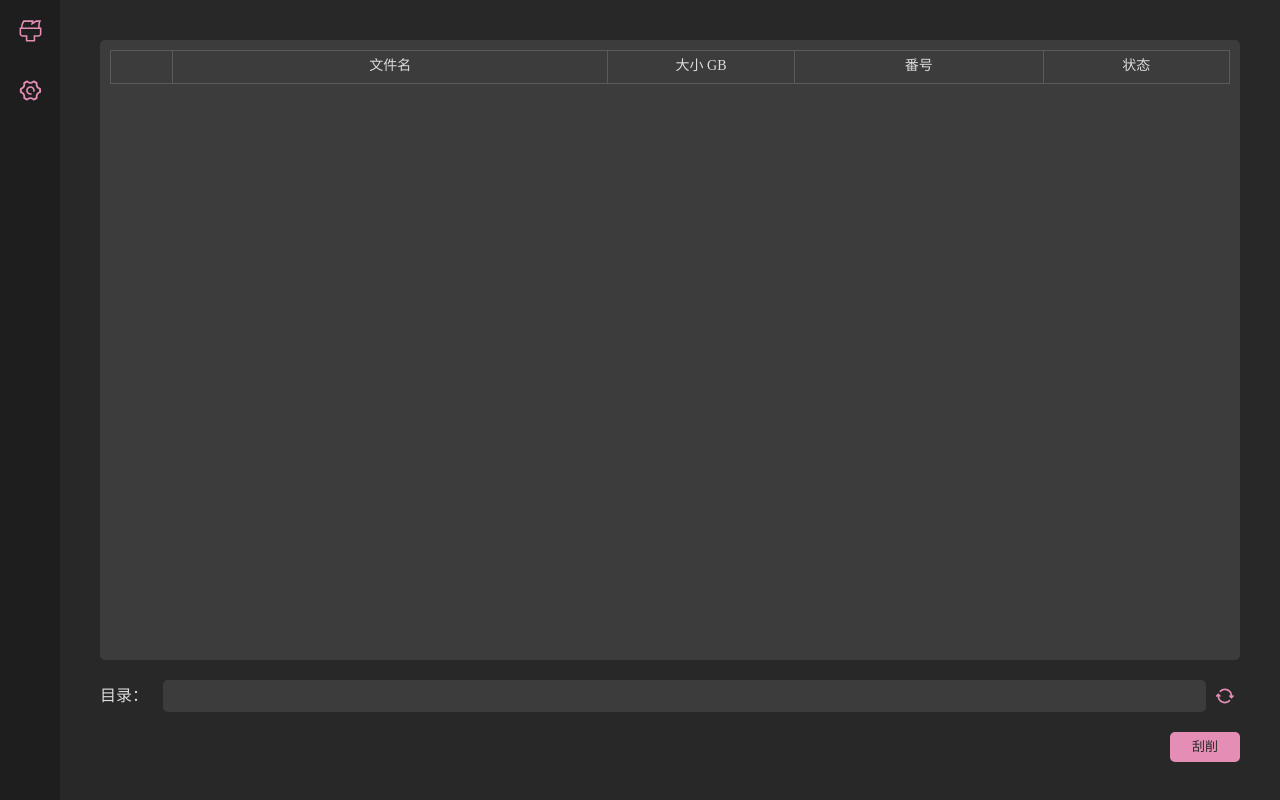
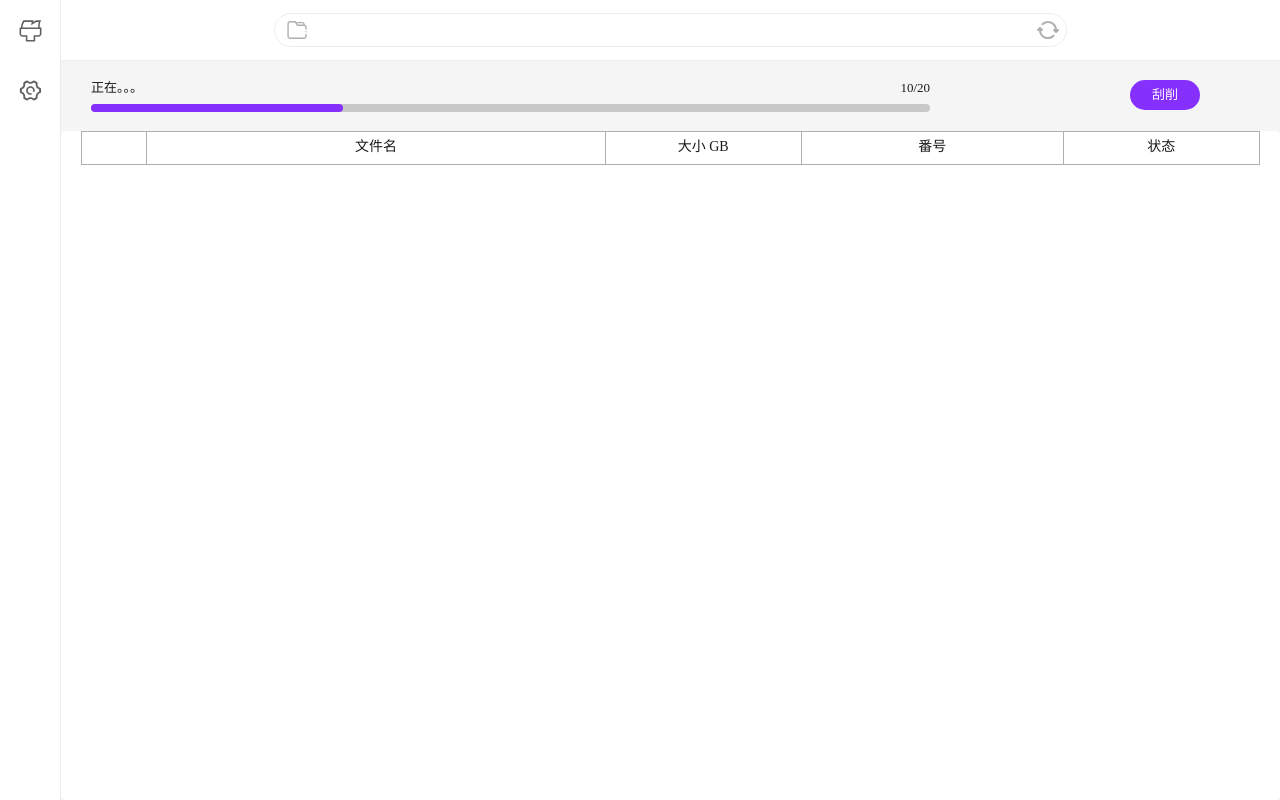
Before and after one commit to gogofishman/JapaneseLearning-Capture, a plain HTML site: page gui/window.html in a window 1280 px wide. Drawn offline with Linux system fonts and the light colour scheme.

Commit message:
ui大改

```diff
--- a/gui/subWindow.css
+++ b/gui/css_sub/subWindow.css
@@ -18,7 +18,7 @@
     width: 300px;
     border-radius: 10px;
     padding: 20px 30px 20px 30px;
-    background-color: var(--color-background-main-light2);
+    background-color: var(--color-background-alter2);
     z-index: 999;
 
     & #dialogBox-container-text{
@@ -35,7 +35,7 @@
     height: 180px;
     border-radius: 10px;
     padding: 20px 30px 20px 30px;
-    background-color: var(--color-background-main-light2);
+    background-color: var(--color-background-alter2);
 
     & .long-input {
         width: 250px;
--- /dev/null
+++ b/gui/css_sub/tab_scrape.css
@@ -0,0 +1,198 @@
+/*整个刮削界面*/
+.main-scrape-container {
+    display: flex;
+    flex-direction: column;
+    height: 100%;
+    box-sizing: border-box;
+
+    border-left: var(--border-width) solid var(--color-background-alter2);
+    background-color: var(--color-background);
+}
+
+/*顶部条*/
+.top-container {
+    width: 100%;
+    height: 60px;
+    border-bottom: var(--border-width) solid var(--color-background-alter2);
+
+    & .input-path-container {
+        height: 100%;
+        display: flex;
+        align-items: center;
+        justify-content: center;
+    }
+}
+
+/*路径输入编辑框*/
+.input-path-container-line {
+    width: 65%;
+    position: relative;
+
+    & #input-path {
+        width: 100%;
+        height: 34px;
+        box-sizing: border-box;
+        border-radius: 50px;
+        background-color: var(--color-background);
+        border: var(--border-width) solid var(--color-background-alter2);
+        text-align: left;
+        padding: 0 40px 0 43px;
+
+        &:focus {
+            border: var(--border-width) solid var(--color-icon-strong);
+            outline: none;
+        }
+    }
+
+    & .input-path-icon {
+        position: absolute;
+        top: 0;
+        left: 6px;
+        box-sizing: border-box;
+        height: 100%;
+        padding: 6px;
+        fill: var(--color-background-alter4);
+    }
+
+    & #refresh-button {
+        position: absolute;
+        top: 0;
+        right: 2px;
+        box-sizing: border-box;
+        height: 100%;
+        padding: 5px;
+        cursor: pointer;
+        transition: fill 0.1s, transform 0.3s;
+        fill: var(--color-background-alter4);
+
+        &:hover {
+            fill: var(--color-icon-strong);
+        }
+    }
+}
+
+
+/*控制台和表格区域*/
+.control-and-table {
+    flex: 1;
+    background-color: var(--color-background-alter1);
+    display: flex;
+    flex-direction: column;
+}
+
+/*控制台*/
+.control-container {
+    padding: 0 20px 0 20px;
+    height: 70px;
+    display: flex;
+    align-items: center;
+
+    & .control-button-container {
+        width: 250px;
+        height: 2em;
+        padding: 0 60px 0 10px;
+        display: flex;
+        justify-content: space-between;
+    }
+}
+
+/*进度条*/
+.progress-bar-container {
+    flex: 1;
+    display: flex;
+    flex-direction: column;
+    justify-content: center;
+    padding: 0 10px 0 10px;
+
+    & .progress-bar-text-container {
+        width: 100%;
+        display: flex;
+        align-items: center;
+        justify-content: space-between;
+        font-size: 13px;
+    }
+
+    & .progress-bar {
+        width: 100%;
+        margin-top: 10px;
+
+        & .progress-bar-background {
+            width: 100%;
+            height: 8px;
+            background-color: var(--color-background-alter3);
+            border-radius: 5px;
+        }
+
+        & .progress-bar-top {
+            width: 30%;
+            height: 100%;
+            background-color: var(--color-icon-strong);
+            border-radius: 5px;
+            transition: all .2s;
+        }
+    }
+}
+
+
+.table-container {
+    flex: 1;
+    padding: 0 20px 0 20px;
+    border-radius: 5px;
+    background-color: var(--color-background);
+    overflow-y: auto;
+}
+
+/*表格*/
+table {
+    border-collapse: collapse;
+    width: 100%;
+    user-select: text;
+
+    & thead {
+        text-align: center;
+        font-size: 14px;
+    }
+
+    & tbody {
+        text-align: left;
+        font-size: 14px;
+    }
+
+    & input {
+        margin: 0;
+        box-sizing: border-box;
+        background-color: var(--color-background-alter2);
+        width: 100%;
+        text-align: left;
+        border-radius: 0;
+        border: none;
+
+        &:focus {
+            border: none;
+            outline: none;
+        }
+    }
+
+    & .table-checkbox {
+        height: 12px;
+        transform: translateY(2px);
+
+        & .table-checkbox-icon {
+            fill: var(--color-text);
+
+            &.checkbox-selected {
+                fill: var(--color-icon);
+            }
+        }
+
+        &:hover .table-checkbox-icon {
+            fill: var(--color-icon-strong);
+        }
+    }
+}
+
+th, td {
+    border: 1px solid var(--color-background-alter4); /* 单元格边框 */
+    padding: 8px; /* 单元格内边距 */
+    height: 16px;
+}
--- a/gui/style.css
+++ b/gui/style.css
@@ -1,15 +1,22 @@
 * {
-    --color-background-main: #1e1e1e;
-    --color-background-main-light: #323232;
-    --color-background-main-light1: rgb(40, 40, 40);
-    --color-background-main-light2: #3c3c3c;
-    --color-background-main-light3: #5a5a5a;
+    --color-tip: #8630fe;
+    --color-tip-light: #9e5afd;
+    --color-tip-strong: #561fa2;
 
-    --color-icon-main: #E58EB5;
-    --color-icon-main-light: #f3d3e1;
+    --color-background: #ffffff;
+    --color-background-alter1: rgb(245, 245, 245);
+    --color-background-alter2: rgb(237, 237, 237);
+    --color-background-alter3: rgb(200, 200, 200);
+    --color-background-alter4: rgb(175, 175, 175);
 
-    --color-text-main: #dcdcdc;
+    --color-icon: rgb(95, 95, 95);
+    --color-icon-strong: var(--color-tip);
+
+    --color-text: rgb(25, 25, 25);
     --color-text-black: #282828;
+    --color-text-white: #ffffff;
+
+    --border-width: 1.5px;
 }
 
 .state-none {
@@ -22,22 +29,20 @@
 
 body, html {
     height: 100%;
-    min-width: 650px;
-    min-height: 450px;
 }
 
 body {
-    background-color: var(--color-background-main);
+    background-color: var(--color-background);
     overflow-wrap: break-word;
     user-select: none;
-    color: var(--color-text-main);
+    color: var(--color-text);
 }
 
 .container {
     display: flex;
     height: 100%;
     overflow: hidden;
-    fill: var(--color-icon-main);
+    fill: var(--color-icon);
 }
 
 .tab-container {
@@ -54,176 +59,41 @@ body {
         display: flex;
         justify-content: center;
         align-items: center;
+        position: relative;
 
         & .tab-icon {
             width: 50%;
             height: 50%;
+            z-index: 2;
         }
 
         &.selected {
-            fill: var(--color-icon-main-light);
+            fill: var(--color-icon-strong);
+
+            & .tab-icon-selected {
+                border-radius: 8px;
+                z-index: 1;
+                width: 75%;
+                height: 75%;
+                position: absolute;
+                background-color: var(--color-background-alter2);
+            }
         }
     }
 }
 
 .main-container {
     flex: 1;
-    background-color: var(--color-background-main-light1);
+    background-color: var(--color-background-alter1);
 
     & .main-container-tabView {
         height: 100%;
     }
 }
 
-/*刮削界面*/
-.main-scrape-container {
-    display: flex;
-    flex-direction: column;
-    height: 100%;
-    box-sizing: border-box;
-    padding: 40px 40px 20px 40px;
-}
-
-.table-container {
-    flex: 1;
-    padding: 10px;
-    border-radius: 5px;
-    background-color: var(--color-background-main-light2);
-    overflow-y: auto;
-}
-
-/*表格*/
-table {
-    border-collapse: collapse;
-    width: 100%;
-    user-select: text;
-
-    & thead {
-        text-align: center;
-        font-size: 14px;
-    }
-
-    & tbody {
-        text-align: left;
-        font-size: 14px;
-    }
-
-    & input {
-        margin: 0;
-        box-sizing: border-box;
-        background-color: var(--color-background-main-light2);
-        width: 100%;
-        text-align: left;
-        border-radius: 0;
-        border: none;
-
-        &:focus {
-            border: none;
-            outline: none;
-        }
-    }
-
-    & .table-checkbox {
-        height: 12px;
-        transform: translateY(2px);
-
-        & .table-checkbox-icon {
-            fill: var(--color-text-main);
-
-            &.checkbox-selected {
-                fill: var(--color-icon-main);
-            }
-        }
-
-        &:hover .table-checkbox-icon {
-            fill: var(--color-icon-main-light);
-        }
-    }
-}
-
-th, td {
-    border: 1px solid var(--color-background-main-light3); /* 单元格边框 */
-    padding: 8px; /* 单元格内边距 */
-    height: 16px;
-}
-
-/*控制台*/
-.control-container {
-    padding-top: 20px;
-    height: 100px;
-
-    & .input-path-container {
-        width: 100%;
-        height: 2em;
-        display: flex;
-        justify-content: space-between;
-        align-items: center;
-
-        & label {
-            width: 70px;
-        }
-
-        & #refresh-button {
-            margin-left: 4px;
-            box-sizing: border-box;
-            height: 100%;
-            padding: 5px;
-            transition: all 0.1s;
-
-            &:active {
-                fill: var(--color-icon-main-light);
-            }
-        }
-    }
-
-    & #input-path {
-        border-radius: 5px;
-        width: 100%;
-        height: 100%;
-        padding: 0 10px 0 10px;
-        background-color: var(--color-background-main-light2);
-        text-align: left;
-        border: none;
-
-        &:focus {
-            border: none;
-            outline: none;
-        }
-    }
-
-    & .control-button-container {
-        width: 100%;
-        height: 2em;
-        margin-top: 20px;
-        display: flex;
-        justify-content: space-between;
-
-    }
-}
-
-/*设置界面*/
-.setting-box {
-    margin: 40px;
-
-    & .setting-box-sub {
-        margin-top: 10px;
-        padding: 10px 20px 10px 20px;
-        border-radius: 5px;
-        background-color: var(--color-background-main-light2);
-    }
-}
-
-.setting-item {
-    padding: 10px 0 10px 0;
-    height: 1em;
-    display: flex;
-    justify-content: space-between;
-    align-items: center;
-}
-
 /*控件*/
 .switch {
-    background-color: var(--color-background-main-light1);
+    background-color: var(--color-background-alter1);
     border-radius: 14px;
     box-sizing: border-box;
     display: inline-flex;
@@ -251,16 +121,16 @@ th, td {
         transition-delay: 0s;
         transition-property: all;
         z-index: 2;
-        background-color: var(--color-icon-main);
+        background-color: var(--color-icon);
     }
 
     &.switch-on {
-        background-color: var(--color-icon-main);
+        background-color: var(--color-icon);
     }
 
     &.switch-on .switch-handle {
         transform: translateX(17px);
-        background: var(--color-background-main-light2);
+        background: var(--color-background-alter2);
     }
 }
 
@@ -268,13 +138,13 @@ th, td {
     cursor: pointer;
     height: 22px;
     border-radius: 5px;
-    background-color: var(--color-background-main-light1);
-    color: var(--color-text-main);
-    border: 1px solid var(--color-background-main-light1);
+    background-color: var(--color-background-alter1);
+    color: var(--color-text);
+    border: 1px solid var(--color-background-alter1);
 
     & option {
         border-radius: 0;
-        background-color: var(--color-background-main-light1);
+        background-color: var(--color-background-alter1);
         border: 0
     }
 }
@@ -285,15 +155,20 @@ th, td {
     height: 30px;
     line-height: 30px;
     width: 70px;
-    background-color: var(--color-icon-main);
-    border-radius: 5px;
+    background-color: var(--color-tip);
+    border-radius: 50px;
     text-align: center;
     font-size: 13px;
-    color: var(--color-text-black);
+    color: var(--color-text-white);
     transition: all 0.1s;
 
+    &:hover {
+        background-color: var(--color-tip-light);
+    }
+
+
     &:active {
-        background-color: var(--color-icon-main-light);
+        background-color: var(--color-tip-strong);
     }
 }
 
@@ -301,16 +176,16 @@ th, td {
 input {
     width: 60px;
     height: 16px;
-    background-color: var(--color-background-main-light1);
-    color: var(--color-text-main);
-    border: 2px solid var(--color-background-main-light1);
+    background-color: var(--color-background-alter1);
+    color: var(--color-text);
+    border: 2px solid var(--color-background-alter1);
     border-radius: 5px;
     box-sizing: content-box;
     text-align: right;
     padding: 0 5px 0 5px;
 
     &:focus {
-        border: 2px solid var(--color-icon-main);
+        border: var(--border-width) solid var(--color-icon-strong);
         outline: none;
     }
 
@@ -326,11 +201,11 @@ input[type="number"]::-webkit-outer-spin-button {
     -webkit-appearance: none;
 }
 
-a{
-    color: var(--color-icon-main);
+a {
+    color: var(--color-icon);
 
-    &:active{
-        color: var(--color-icon-main-light);
+    &:active {
+        color: var(--color-icon-strong);
     }
 }
 
@@ -352,5 +227,5 @@ a{
 }
 
 ::-webkit-scrollbar-thumb {
-    background-color: var(--color-background-main-light3);
+    background-color: var(--color-background-alter4);
 }
--- a/gui/window.html
+++ b/gui/window.html
@@ -5,12 +5,15 @@
     <title>Title</title>
     <link rel="stylesheet" href="reset.css">
     <link rel="stylesheet" href="style.css">
-    <link rel="stylesheet" href="subWindow.css">
+    <link rel="stylesheet" href="css_sub/tab_scrape.css">
+    <link rel="stylesheet" href="css_sub/tab_setting.css">
+    <link rel="stylesheet" href="css_sub/subWindow.css">
 </head>
 <body>
 <div class="container">
     <div class="tab-container">
         <div class="tab-icon-container" connect="main-scrape">
+            <div class="tab-icon-selected"></div>
             <div class="tab-icon">
                 <svg t="1708934279888" class="icon" viewBox="0 0 1024 1024" version="1.1"
                      xmlns="http://www.w3.org/2000/svg" p-id="5730" width="100%" height="100%">
@@ -19,6 +22,7 @@
             </div>
         </div>
         <div class="tab-icon-container" connect="main-setting">
+            <div class="tab-icon-selected"></div>
             <div class="tab-icon">
                 <svg t="1708934312769" class="icon" viewBox="0 0 1024 1024" version="1.1"
                      xmlns="http://www.w3.org/2000/svg" p-id="6727" width="100%" height="100%">
@@ -33,6 +37,50 @@
         <!--        刮削-->
         <div id="main-scrape" class="main-container-tabView">
             <div class="main-scrape-container">
+                <div class="top-container">
+                    <!-- 输入路径-->
+                    <div class="input-path-container">
+                        <div class="input-path-container-line">
+                            <input id="input-path" type="text">
+                            <label for="input-path" class="input-path-icon">
+                                <svg t="1709966915485" class="icon" viewBox="0 0 1024 1024" version="1.1"
+                                     xmlns="http://www.w3.org/2000/svg" p-id="17558" width="100%" height="100%">
+                                    <path d="M895.8 592.1a32.2 32.1 0 1 0 64.4 0 32.2 32.1 0 1 0-64.4 0Z"></path>
+                                    <path d="M928 687.9c-17.8 0-32.2 14.4-32.2 32.1v80.7c0 35.3-28.7 64-64 64H192.5c-35.3 0-64-28.7-64-64V225c0-35.3 28.7-64 64-64H415l82.7 143.3c6.6 11.4 19.2 17.2 31.5 15.8h302.5c35.3 0 64 28.7 64 64v80c0 17.7 14.4 32.1 32.2 32.1s32.2-14.4 32.2-32.1c0-0.8 0-1.6-0.1-2.4v-77.5C960 329 925.1 282 876.1 264v-1c0-68.2-55.8-124-124-124H476.2l-14.8-25.7c-7.4-12.9-18-16.2-27.3-16l-0.1-0.1H192.1c-70.7 0-128 57.3-128 128v574.1c0 70.7 57.3 128 128 128h640c70.7 0 128-57.3 128-128v-76.9c0.1-0.8 0.1-1.6 0.1-2.4 0-17.7-14.4-32.1-32.2-32.1zM747.1 202.8c31.6 0 58 23.2 63.1 53.4H543.9l-30.8-53.4h234z"></path>
+                                </svg>
+                            </label>
+                            <div id="refresh-button">
+                                <svg t="1709013699284" class="icon"
+                                     viewBox="0 0 1024 1024" version="1.1"
+                                     xmlns="http://www.w3.org/2000/svg" p-id="4965" width="100%" height="100%">
+                                    <path d="M721.066667 725.333333c-59.733333 55.466667-132.266667 85.333333-209.066667 85.333334-157.866667 0-290.133333-123.733333-298.666667-281.6l12.8 12.8c8.533333 8.533333 17.066667 12.8 29.866667 12.8s21.333333-4.266667 29.866667-12.8c17.066667-17.066667 17.066667-42.666667 0-59.733334l-85.333334-85.333333c-17.066667-17.066667-42.666667-17.066667-59.733333 0l-85.333333 85.333333c-17.066667 17.066667-17.066667 42.666667 0 59.733334s42.666667 17.066667 59.733333 0l12.8-12.8c8.533333 204.8 179.2 366.933333 384 366.933333 98.133333 0 192-38.4 268.8-110.933333 17.066667-17.066667 17.066667-42.666667 0-59.733334-12.8-17.066667-42.666667-17.066667-59.733333 0zM968.533333 482.133333c-17.066667-17.066667-42.666667-17.066667-59.733333 0l-12.8 12.8C887.466667 290.133333 716.8 128 512 128c-98.133333 0-192 38.4-268.8 110.933333-17.066667 17.066667-17.066667 42.666667 0 59.733334 17.066667 17.066667 42.666667 17.066667 59.733333 0 59.733333-55.466667 132.266667-85.333333 209.066667-85.333334 157.866667 0 290.133333 123.733333 298.666667 281.6l-12.8-12.8c-17.066667-17.066667-42.666667-17.066667-59.733334 0s-17.066667 42.666667 0 59.733334l85.333334 85.333333c8.533333 8.533333 21.333333 12.8 29.866666 12.8s21.333333-4.266667 29.866667-12.8l85.333333-85.333333c17.066667-17.066667 17.066667-42.666667 0-59.733334z"></path>
+                                </svg>
+                            </div>
+                        </div>
+                    </div>
+                </div>
+                <div class="control-and-table">
+                    <div class="control-container">
+<!--                        进度条-->
+                        <div class="progress-bar-container">
+                            <div class="progress-bar-text-container">
+                                <span id="progress-bar-label">正在。。。</span>
+                                <span id="progress-bar-percent" style="font-weight: 100;">10/20</span>
+                            </div>
+                            <div class="progress-bar">
+                                <div class="progress-bar-background">
+                                    <div id="scrape-progress-bar" class="progress-bar-top"></div>
+                                </div>
+                            </div>
+                        </div>
+
+                        <!--                    控制按钮-->
+                        <div class="control-button-container">
+                            <div></div>
+                            <div id="run-button" class="button">刮削</div>
+                        </div>
+                    </div>
+<!--                    表格区域-->
                     <div class="table-container">
                         <table>
                             <thead>
@@ -47,24 +95,6 @@
                             <tbody id="files-table">
                             </tbody>
                         </table>
-                </div>
-
-                <div class="control-container">
-                    <!-- 输入路径-->
-                    <div class="input-path-container">
-                        <label for="input-path">目录：</label><input id="input-path" type="text">
-                        <div id="refresh-button">
-                            <svg t="1709013699284" class="icon" viewBox="0 0 1024 1024" version="1.1"
-                                 xmlns="http://www.w3.org/2000/svg" p-id="4965" width="100%" height="100%">
-                                <path d="M721.066667 725.333333c-59.733333 55.466667-132.266667 85.333333-209.066667 85.333334-157.866667 0-290.133333-123.733333-298.666667-281.6l12.8 12.8c8.533333 8.533333 17.066667 12.8 29.866667 12.8s21.333333-4.266667 29.866667-12.8c17.066667-17.066667 17.066667-42.666667 0-59.733334l-85.333334-85.333333c-17.066667-17.066667-42.666667-17.066667-59.733333 0l-85.333333 85.333333c-17.066667 17.066667-17.066667 42.666667 0 59.733334s42.666667 17.066667 59.733333 0l12.8-12.8c8.533333 204.8 179.2 366.933333 384 366.933333 98.133333 0 192-38.4 268.8-110.933333 17.066667-17.066667 17.066667-42.666667 0-59.733334-12.8-17.066667-42.666667-17.066667-59.733333 0zM968.533333 482.133333c-17.066667-17.066667-42.666667-17.066667-59.733333 0l-12.8 12.8C887.466667 290.133333 716.8 128 512 128c-98.133333 0-192 38.4-268.8 110.933333-17.066667 17.066667-17.066667 42.666667 0 59.733334 17.066667 17.066667 42.666667 17.066667 59.733333 0 59.733333-55.466667 132.266667-85.333333 209.066667-85.333334 157.866667 0 290.133333 123.733333 298.666667 281.6l-12.8-12.8c-17.066667-17.066667-42.666667-17.066667-59.733334 0s-17.066667 42.666667 0 59.733334l85.333334 85.333333c8.533333 8.533333 21.333333 12.8 29.866666 12.8s21.333333-4.266667 29.866667-12.8l85.333333-85.333333c17.066667-17.066667 17.066667-42.666667 0-59.733334z"></path>
-                            </svg>
-                        </div>
-                    </div>
-
-                    <!--                    控制按钮-->
-                    <div class="control-button-container">
-                        <div></div>
-                        <div id="run-button" class="button">刮削</div>
                     </div>
                 </div>
             </div>
```
Also changed, not shown: gui/css_sub/tab_setting.css (added, +19 -0 lines), gui/src/gui.js (+10 -6 lines), 2 other files. Lines whose indentation alone changed are shown as unchanged.
